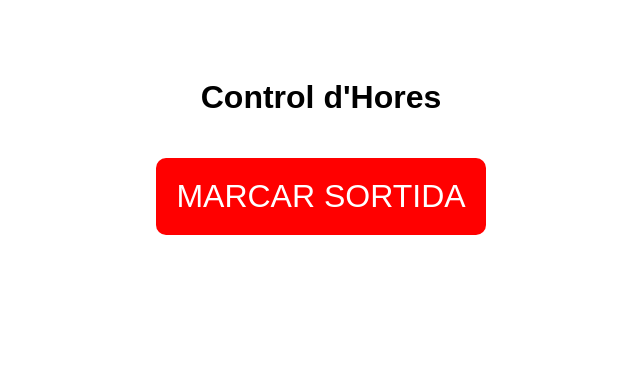
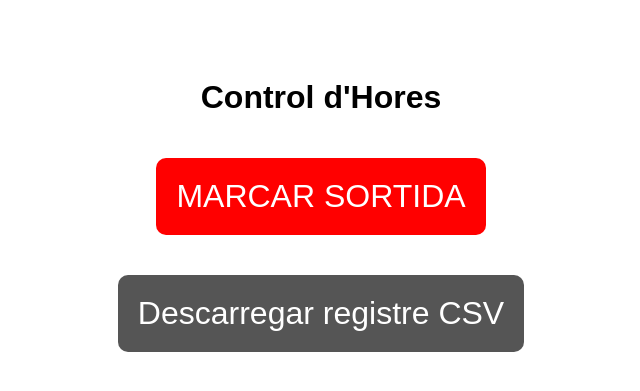
Before and after one commit to mmontanerm/control_hores, a Flask app: page / in a window 1280 px wide. Shown: the top 391 px of the page, without its empty margins (319-959 px from the left). Run offline with Flask 3, Linux system fonts and the light colour scheme.

Commit message:
Update index.html

```diff
--- a/templates/index.html
+++ b/templates/index.html
@@ -19,6 +19,12 @@
 <body>
     <h1>Control d'Hores</h1>
     <button id="marcar-btn"></button>
+
+    <br>
+    <a href="/descarregar" download>
+        <button style="background-color: #555; color: white;">Descarregar registre CSV</button>
+    </a>
+
 
     <div id="formulari">
         <div>
```
